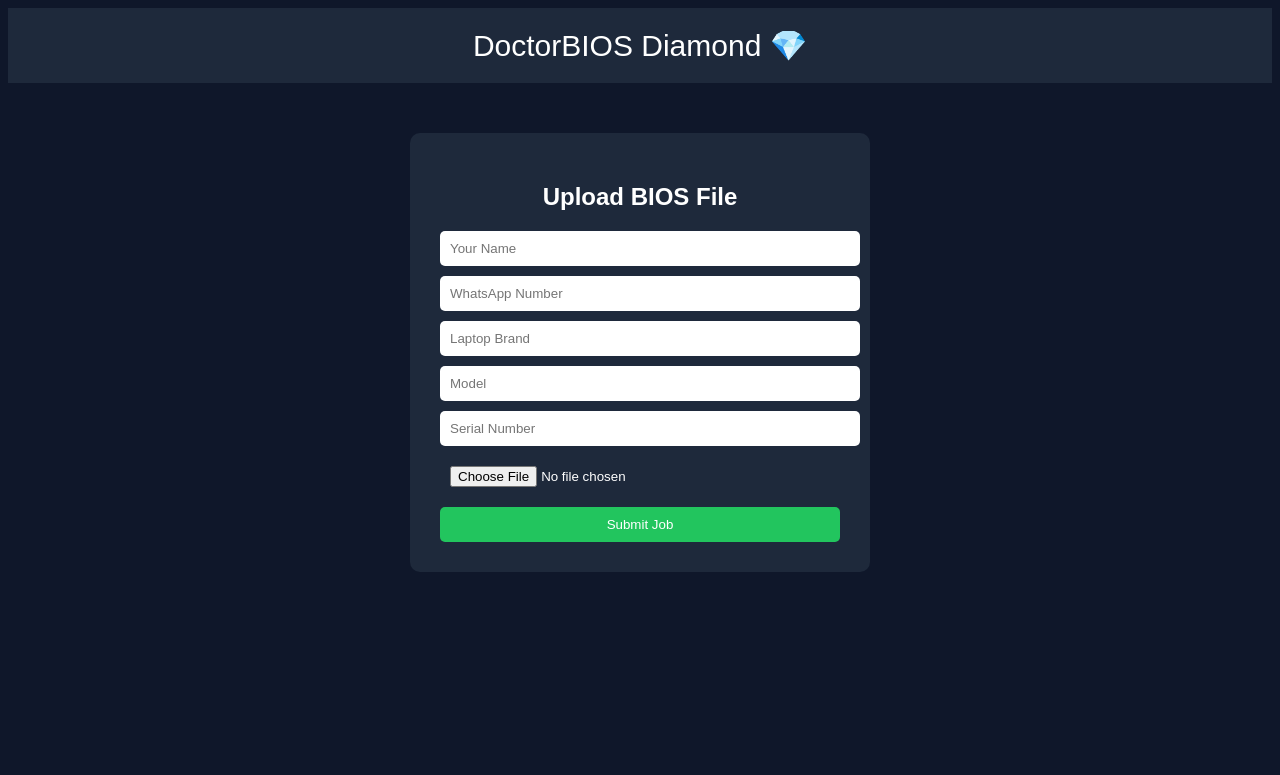
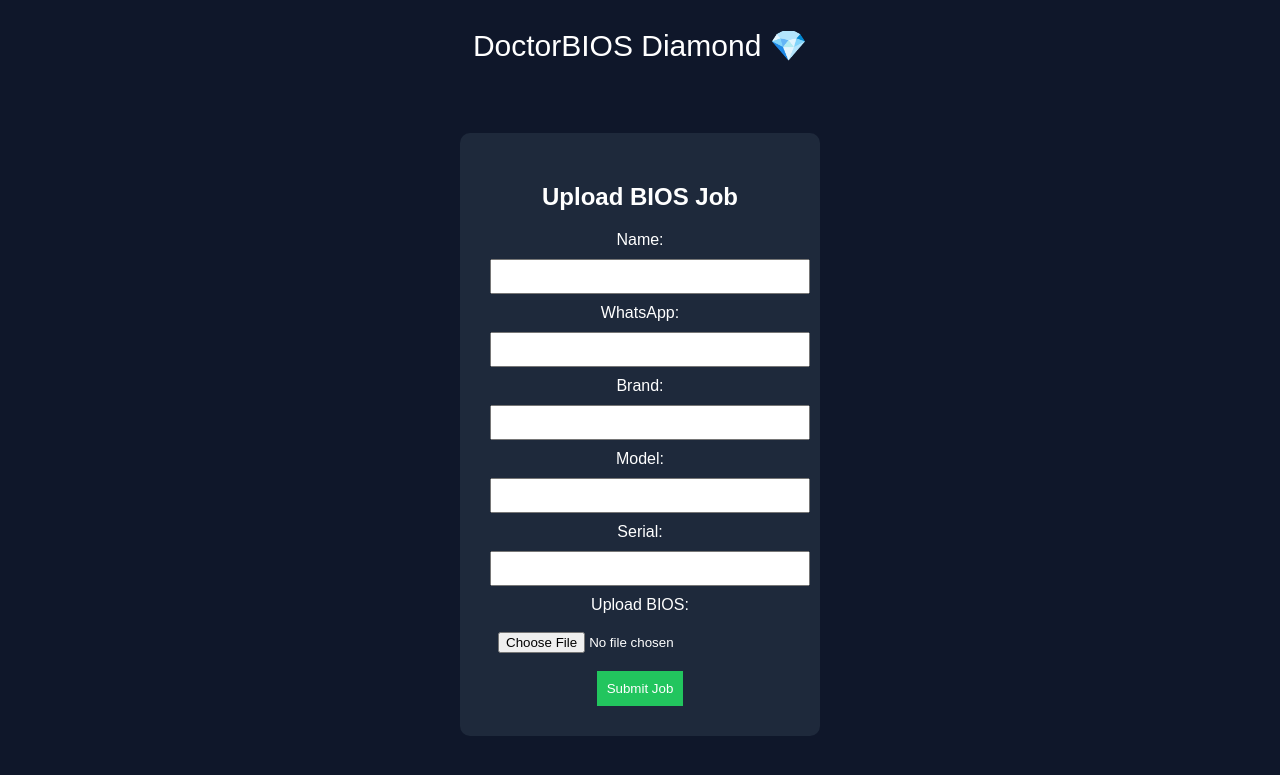
Before and after one commit to alihabosh/DoctorBIOS, a Flask app: template templates/index.html in a window 1280 px wide. Shown: the top 775 px of the page. Run offline with Flask 3, Linux system fonts and the light colour scheme; the template is opened without the code that fills it, so the values that code supplies are empty.

Commit message:
Final BIOS Upload

```diff
--- a/server.py
+++ b/server.py
@@ -4,46 +4,53 @@ import os
 
 app = Flask(__name__)
 
-BOT_TOKEN = "PUT_YOUR_BOT_TOKEN_HERE"
-CHAT_ID = "PUT_YOUR_CHAT_ID_HERE"
+BOT_TOKEN = "8399796732:AAH07lP33r9C3ITFBEYV7I2hH7tcRYZsBzk"
+CHAT_ID = "8399796732"
 
-@app.route('/')
+UPLOAD_FOLDER = "uploads"
+os.makedirs(UPLOAD_FOLDER, exist_ok=True)
+
+@app.route("/")
 def index():
     return render_template("index.html")
 
-@app.route('/upload', methods=['POST'])
-def upload():
-    name = request.form['name']
-    whatsapp = request.form['whatsapp']
-    brand = request.form['brand']
-    model = request.form['model']
-    serial = request.form['serial']
-    file = request.files['bios']
+@app.route("/submit_job", methods=["POST"])
+def submit_job():
+    name = request.form["name"]
+    whatsapp = request.form["whatsapp"]
+    brand = request.form["brand"]
+    model = request.form["model"]
+    serial = request.form["serial"]
+    bios = request.files["bios"]
+
+    filepath = os.path.join(UPLOAD_FOLDER, bios.filename)
+    bios.save(filepath)
 
     caption = f"""
-📥 New BIOS Job Received!
+🛠 New BIOS Job
 
 👤 Name: {name}
 📱 WhatsApp: {whatsapp}
 💻 Brand: {brand}
 📦 Model: {model}
-🔑 Serial: {serial}
+🔢 Serial: {serial}
 """
 
     url = f"https://api.telegram.org/bot{BOT_TOKEN}/sendDocument"
 
-    files = {
-        "document": (file.filename, file.stream)
-    }
+    with open(filepath, "rb") as f:
+        requests.post(
+            url,
+            data={
+                "chat_id": CHAT_ID,
+                "caption": caption
+            },
+            files={
+                "document": f
+            }
+        )
 
-    data = {
-        "chat_id": CHAT_ID,
-        "caption": caption
-    }
+    return "BIOS Sent Successfully ✔"
 
-    requests.post(url, data=data, files=files)
-
-    return "BIOS File Sent Successfully ✅"
-
-if __name__ == '__main__':
+if __name__ == "__main__":
     app.run()
--- a/static/css/style.css
+++ b/static/css/style.css
@@ -1,92 +1,33 @@
 body {
-    margin: 0;
-    font-family: Arial, sans-serif;
-    background: linear-gradient(to right, #0f2027, #203a43, #2c5364);
-    color: white;
-}
-
-header {
-    display: flex;
-    justify-content: space-between;
-    padding: 20px 60px;
-    background: #0b1620;
+background: #0f172a;
+color: white;
+font-family: Arial;
+text-align: center;
 }
 
 .logo {
-    font-weight: bold;
-    font-size: 22px;
-    color: gold;
+font-size: 30px;
+padding: 20px;
 }
 
-nav a {
-    margin-left: 20px;
-    text-decoration: none;
-    color: white;
+.upload-section {
+background: #1e293b;
+padding: 30px;
+margin: 50px auto;
+width: 300px;
+border-radius: 10px;
 }
 
-.hero {
-    text-align: center;
-    padding: 80px 20px;
+input {
+width: 100%;
+padding: 8px;
+margin: 10px 0;
 }
 
-.hero h1 span {
-    color: gold;
+button {
+background: #22c55e;
+color: white;
+border: none;
+padding: 10px;
+cursor: pointer;
 }
-
-.buttons {
-    margin-top: 30px;
-}
-
-.btn {
-    padding: 12px 25px;
-    margin: 10px;
-    text-decoration: none;
-    border-radius: 6px;
-    font-weight: bold;
-    display: inline-block;
-}
-
-.whatsapp { background: #25D366; color: black; }
-.telegram { background: #0088cc; }
-.tiktok { background: black; border: 1px solid white; }
-.youtube { background: red; }
-
-.upload-section {
-    text-align: center;
-    padding: 50px;
-    background: rgba(0,0,0,0.3);
-}
-
-.upload-section input {
-    padding: 10px;
-}
-
-.upload-section button {
-    padding: 10px 20px;
-    background: gold;
-    border: none;
-    cursor: pointer;
-    font-weight: bold;
-}
-
-.services {
-    display: flex;
-    justify-content: center;
-    flex-wrap: wrap;
-    padding: 50px;
-}
-
-.card {
-    background: rgba(255,255,255,0.05);
-    margin: 15px;
-    padding: 25px;
-    width: 250px;
-    border-radius: 8px;
-    text-align: center;
-}
-
-footer {
-    text-align: center;
-    padding: 20px;
-    background: #0b1620;
-}
--- a/static/style.css
+++ /dev/null
@@ -1,39 +0,0 @@
-body {
-background: #0f172a;
-font-family: Arial;
-color: white;
-text-align: center;
-}
-
-.logo {
-font-size: 30px;
-padding: 20px;
-background: #1e293b;
-}
-
-.upload-box {
-margin: 50px auto;
-padding: 30px;
-background: #1e293b;
-width: 400px;
-border-radius: 10px;
-}
-
-input {
-display: block;
-width: 100%;
-margin: 10px 0;
-padding: 10px;
-border-radius: 5px;
-border: none;
-}
-
-button {
-padding: 10px;
-background: #22c55e;
-color: white;
-border: none;
-width: 100%;
-border-radius: 5px;
-cursor: pointer;
-}
--- a/templates/index.html
+++ b/templates/index.html
@@ -1,33 +1,42 @@
 <!DOCTYPE html>
-<html lang="en">
+<html>
 <head>
-<meta charset="UTF-8">
-<title>DoctorBIOS Upload</title>
-
-<link rel="stylesheet" href="{{ url_for('static', filename='style.css') }}">
+    <title>DoctorBIOS Upload</title>
+    <link rel="stylesheet" href="{{ url_for('static', filename='style.css') }}">
 </head>
 
 <body>
 
 <header>
-    <div class="logo">DoctorBIOS Diamond 💎</div>
+<div class="logo">DoctorBIOS Diamond 💎</div>
 </header>
 
-<section class="upload-box">
-<h2>Upload BIOS File</h2>
+<section class="upload-section">
+<h2>Upload BIOS Job</h2>
 
 <form id="uploadForm" enctype="multipart/form-data">
-<input type="text" name="name" placeholder="Your Name" required>
-<input type="text" name="whatsapp" placeholder="WhatsApp Number" required>
-<input type="text" name="brand" placeholder="Laptop Brand" required>
-<input type="text" name="model" placeholder="Model" required>
-<input type="text" name="serial" placeholder="Serial Number" required>
 
+<label>Name:</label>
+<input type="text" name="name" required>
+
+<label>WhatsApp:</label>
+<input type="text" name="whatsapp" required>
+
+<label>Brand:</label>
+<input type="text" name="brand" required>
+
+<label>Model:</label>
+<input type="text" name="model" required>
+
+<label>Serial:</label>
+<input type="text" name="serial" required>
+
+<label>Upload BIOS:</label>
 <input type="file" name="bios" required>
 
 <button type="submit">Submit Job</button>
+
 </form>
-
 </section>
 
 <script>
@@ -36,7 +45,7 @@ e.preventDefault();
 
 const formData = new FormData(this);
 
-fetch("/upload", {
+fetch("/submit_job", {
 method: "POST",
 body: formData
 })
```
